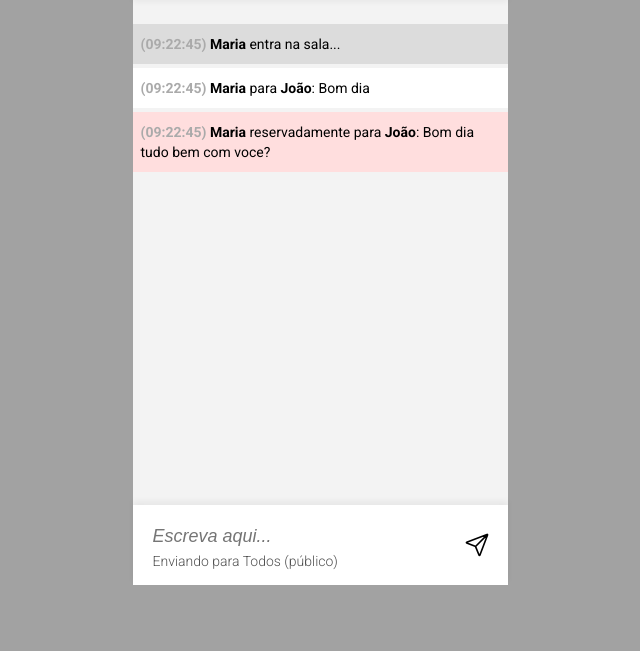
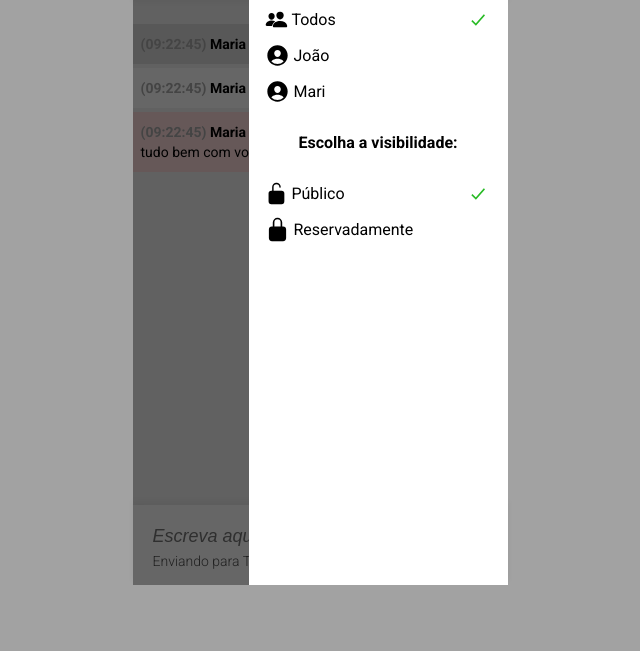
Before and after one commit to JacklesKerley/bate_papo_uol, a plain HTML site: page index.html in a window 1280 px wide. Shown: the part 149-800 px from the top of the page, without its empty margins (320-960 px from the left). Drawn offline with nearby package versions, Linux system fonts and the light colour scheme.

Commit message:
chore: Adicionar estrutura html e css do menu do usuario

```diff
--- a/index.html
+++ b/index.html
@@ -19,6 +19,53 @@
 
       <ion-icon name="people"></ion-icon>
     </header>
+
+    <aside class="menu">
+
+      <div class="divNav">
+
+        <div class="headerMenu">
+          <p>Escolha um contato <br>para enviar mensagem:</p>
+        </div>
+
+        <ul class="listaDeUsuarios">
+          <li>
+            <ion-icon name="people"></ion-icon>
+            <p>Todos</p>
+            <ion-icon name="checkmark-sharp" class="checkmark visible"></ion-icon>
+          </li>
+          <li>
+            <ion-icon name="person-circle"></ion-icon>
+            <p>João</p>
+            <ion-icon name="checkmark-sharp" class="checkmark"></ion-icon>
+          </li>
+          <li>
+            <ion-icon name="person-circle"></ion-icon>
+            <p>Mari</p>
+            <ion-icon name="checkmark-sharp" class="checkmark"></ion-icon>
+          </li>
+        </ul>
+
+        <div class="tituloVisibilidade">
+          <p>Escolha a visibilidade:</p>
+        </div>
+
+        <ul class="visibilidade">
+          <li>
+            <ion-icon name="lock-open"></ion-icon>
+            <p>Público</p>
+            <ion-icon name="checkmark-sharp" class="checkmark visible"></ion-icon>
+          </li>
+          <li>
+            <ion-icon name="lock-closed"></ion-icon>
+            <p>Reservadamente</p>
+            <ion-icon name="checkmark-sharp" class="checkmark"></ion-icon>
+          </li>
+        </ul>
+
+      </div>
+
+    </aside>
 
     <section class="conteudo">
       <div class="divMensagem entrada">
--- a/style.css
+++ b/style.css
@@ -45,6 +45,91 @@ body {
   height: 45px;
 }
 
+.menu {
+  width: 100%;
+  height: 100%;
+  background-color: #00000099;
+  position: absolute;
+  top: 0;
+  right: 0;
+  z-index: 1;
+  display: flex;
+  justify-content: end;
+}
+
+.menu .checkmark {
+  width: 20px;
+  height: 20px;
+  color: #28BB25;
+  display: none;
+}
+
+.divNav {
+  display: flex;
+  flex-direction: column;
+  background-color: #FFFFFF;
+  width: 259px;
+  height: 100%;
+
+}
+
+.headerMenu {
+  display: flex;
+  justify-content: center;
+  align-items: center;
+  width: 100%;
+  height: 84px;
+}
+
+.tituloVisibilidade p,
+.headerMenu p {
+  font-size: 16px;
+  font-weight: 700;
+  text-align: center;
+  width: 80%;
+}
+
+.visibilidade,
+.listaDeUsuarios {
+  list-style: none;
+  padding: 0 16px;
+}
+
+.visibilidade li,
+.listaDeUsuarios li {
+  display: flex;
+  align-items: center;
+}
+
+.visibilidade li ion-icon,
+.listaDeUsuarios li ion-icon {
+  width: 25px;
+  height: 25px;
+  margin-right: 4px;
+}
+
+.visibilidade li p,
+.listaDeUsuarios li p {
+  display: flex;
+  align-items: center;
+  width: 194px;
+  height: 36px;
+  font-size: 16px;
+  font-weight: 400;
+}
+
+.tituloVisibilidade {
+  display: flex;
+  justify-content: center;
+  align-items: center;
+  width: 100%;
+  height: 66px;
+}
+
+.visible {
+  display: block !important;
+}
+
 .conteudo {
   margin-top: 106px;
 }
@@ -79,7 +164,6 @@ body {
 .divMensagem .data {
   color: #AAAAAA;
 }
-
 
 .footer {
   display: flex;
```
